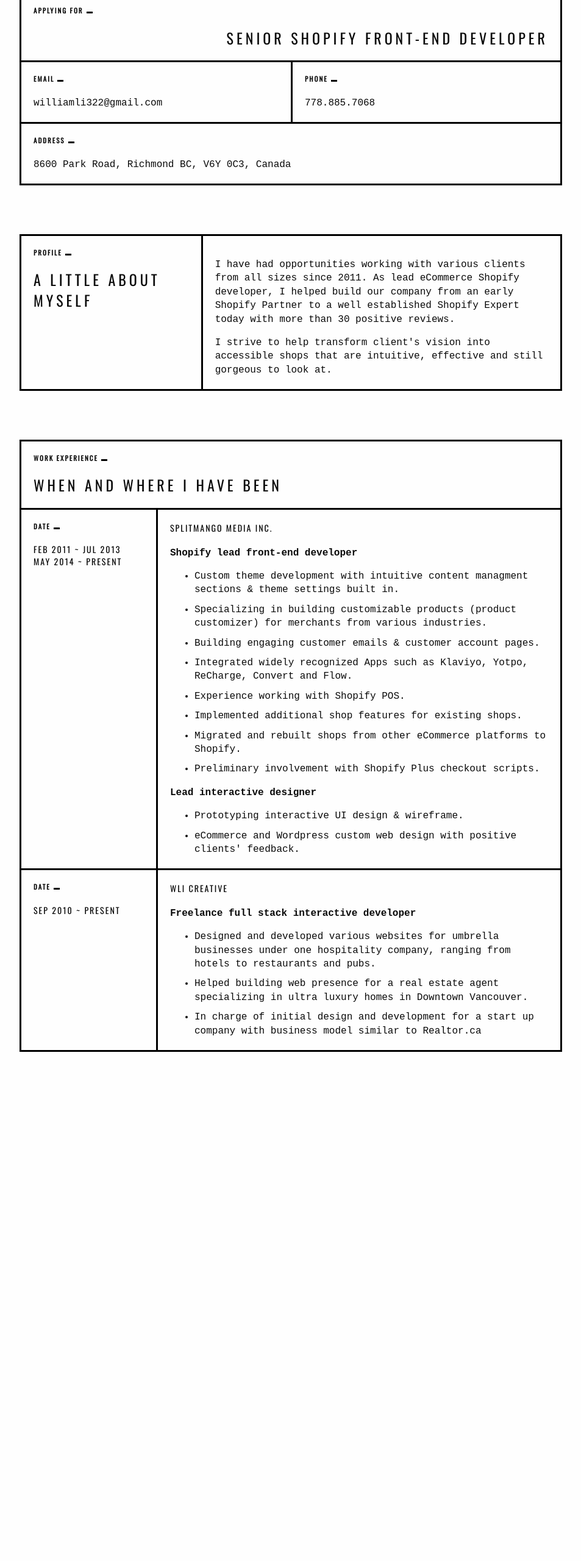
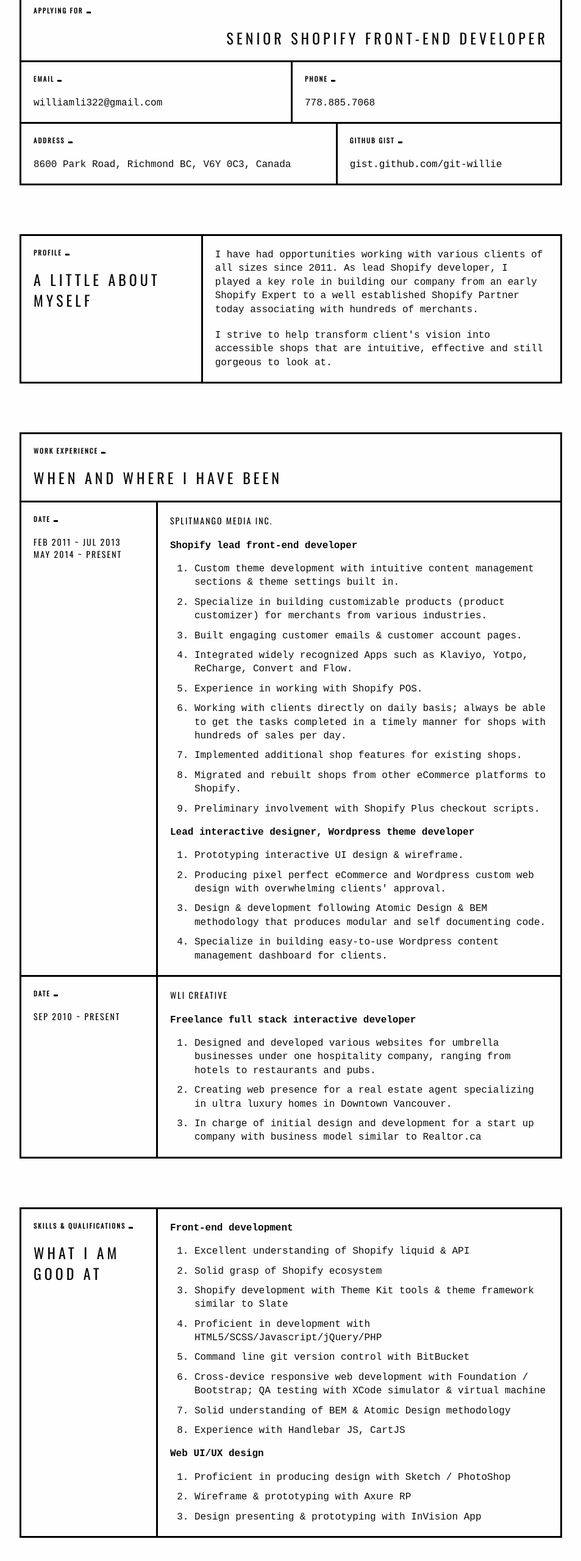
Before and after one commit to git-willie/resume, a plain HTML site: page index.html in a window 1280 px wide. Shown: the part 214-2774 px from the top of the page at 61% size, without its empty margins (163-1116 px from the left). Before the commit the page ends 1939 px from the top, so only its background shows below. Drawn offline with nearby package versions, Linux system fonts and the light colour scheme.

Commit message:
Complete resume v1

```diff
--- a/css/app.scss
+++ b/css/app.scss
@@ -4,6 +4,12 @@ body {
 	font-size: 16px;
 	font-family: 'Courier New', serif;
 	line-height: 1.4;
+	box-sizing: border-box;
+
+	a {
+		color: black;
+		text-decoration: none;
+	}
 }
 
 .grid-x {
@@ -14,6 +20,10 @@ body {
 	border: 3px solid black;
 	border-bottom: none;
 	margin: 80px 40px;
+	height: 100%;
+	*:last-child {
+		margin-bottom: 0;
+	}
 }
 
 .resume-frame__cell {
@@ -25,8 +35,20 @@ body {
 	border-left: 3px solid black;
 }
 
-*:last-child {
-	margin-bottom: 0;
+.client-logos {
+	text-align: center;
+	a {
+		display: inline-block;
+		margin: 20px 20px 0 20px;
+
+	}
+	img, svg {
+		width: 100%;
+		max-width: 100px;
+		max-height: 50px;
+		-webkit-filter: grayscale(100%); /* Safari 6.0 - 9.0 */
+		filter: grayscale(100%);
+	}
 }
 
 h1 {
@@ -71,7 +93,7 @@ h6 {
 		content: '';
 		display: inline-block;
 		margin-left: 5px;
-		width: 10px;
+		width: 7px;
 		height: 3px;
 		background-color: black;
 	}
@@ -84,6 +106,10 @@ li {
 	}
 }
 
+p {
+	margin: 0 0 20px 0;
+}
+
 .text-right {
 	text-align: right;
 }
--- a/index.html
+++ b/index.html
@@ -4,12 +4,13 @@
 		<meta charset="utf-8">
 		<meta http-equiv="x-ua-compatible" content="ie=edge">
 		<meta name="viewport" content="width=device-width, initial-scale=1.0">
-		<title>Foundation for Sites</title>
+		<title>Resume - William Li</title>
 		<link rel="stylesheet" href="css/app.css">
 		<link href="https://fonts.googleapis.com/css?family=Oswald&display=swap" rel="stylesheet">
 	</head>
 	<body>
 		<div class="grid-container">
+
 			<div class="resume-frame">
 				<div class="grid-x">
 					<div class="cell large-12">
@@ -41,10 +42,16 @@
 					</div>
 				</div>
 				<div class="grid-x">
-					<div class="cell large-12">
+					<div class="cell large-7">
 						<div class="resume-frame__cell">
 							<h6>Address</h6>
 							<div>8600 Park Road, Richmond BC, V6Y 0C3, Canada</div>
+						</div>
+					</div>
+					<div class="cell large-5">
+						<div class="resume-frame__cell--left-border">
+							<h6>GitHub Gist</h6>
+							<div><a href="https://gist.github.com/git-willie" target="_blank">gist.github.com/git-willie</a></div>
 						</div>
 					</div>
 				</div>
@@ -61,7 +68,7 @@
 					<div class="cell large-8">
 						<div class="resume-frame__cell--left-border">
 							<div>
-								<p>I have had opportunities working with various clients from all sizes since 2011. As lead eCommerce Shopify developer, I helped build our company from an early Shopify Partner to a well established Shopify Expert today with more than 30 positive reviews.</p>
+								<p>I have had opportunities working with various clients of all sizes since 2011. As lead  Shopify developer, I played a key role in building our company from an early Shopify Expert to a well established Shopify Partner today associating with hundreds of merchants.</p>
 
 								<p>I strive to help transform client's vision into accessible shops that are intuitive, effective and still gorgeous to look at.</p>
 							</div>
@@ -90,21 +97,24 @@
 						<div class="resume-frame__cell--left-border">
 							<h5>SplitMango Media Inc.</h5>
 							<div><strong>Shopify lead front-end developer</strong></div>
-							<ul>
-								<li>Custom theme development with intuitive content managment sections & theme settings built in.</li>
-								<li>Specializing in building customizable products (product customizer) for merchants from various industries.</li>
-								<li>Building engaging customer emails & customer account pages.</li>
+							<ol>
+								<li>Custom theme development with intuitive content management sections & theme settings built in.</li>
+								<li>Specialize in building customizable products (product customizer) for merchants from various industries.</li>
+								<li>Built engaging customer emails & customer account pages.</li>
 								<li>Integrated widely recognized Apps such as Klaviyo, Yotpo, ReCharge, Convert and Flow.</li>
-								<li>Experience working with Shopify POS.</li>
+								<li>Experience in working with Shopify POS.</li>
+								<li>Working with clients directly on daily basis; always be able to get the tasks completed in a timely manner for shops with hundreds of sales per day.</li>
 								<li>Implemented additional shop features for existing shops.</li>
 								<li>Migrated and rebuilt shops from other eCommerce platforms to Shopify.</li>
 								<li>Preliminary involvement with Shopify Plus checkout scripts.</li>
-							</ul>
-							<div><strong>Lead interactive designer</strong></div>
-							<ul>
+							</ol>
+							<div><strong>Lead interactive designer, Wordpress theme developer</strong></div>
+							<ol>
 								<li>Prototyping interactive UI design & wireframe.</li>
-								<li>eCommerce and Wordpress custom web design with positive clients' feedback.</li>
-							</ul>
+								<li>Producing pixel perfect eCommerce and Wordpress custom web design with overwhelming clients' approval.</li>
+								<li>Design & development following Atomic Design & BEM methodology that produces modular and self documenting code.</li>
+								<li>Specialize in building easy-to-use Wordpress content management dashboard for clients.</li>
+							</ol>
 						</div>
 					</div>
 				</div>
@@ -121,16 +131,72 @@
 							<h5>WLi Creative</h5>
 							<div><strong>Freelance full stack interactive developer</strong></div>
 							<div>
-								<ul>
+								<ol>
 									<li>Designed and developed various websites for umbrella businesses under one hospitality company, ranging from hotels to restaurants and pubs.</li>
-									<li>Helped building web presence for a real estate agent specializing in ultra luxury homes in Downtown Vancouver.</li>
+									<li>Creating web presence for a real estate agent specializing in ultra luxury homes in Downtown Vancouver.</li>
 									<li>In charge of initial design and development for a start up company with business model similar to Realtor.ca</li>
-								</ul>
+								</ol>
 							</div>
 						</div>
 					</div>
 				</div>
+			</div>
 
+			<div class="resume-frame">
+				<div class="grid-x">
+					<div class="cell large-3">
+						<div class="resume-frame__cell">
+							<h6>Skills & Qualifications</h6>
+							<h3>What I am good at</h3>
+						</div>
+					</div>
+					<div class="cell large-9">
+						<div class="resume-frame__cell--left-border">
+							<div><strong>Front-end development</strong></div>
+							<ol>
+								<li>Excellent understanding of Shopify liquid & API</li>
+								<li>Solid grasp of Shopify ecosystem</li>
+								<li>Shopify development with Theme Kit tools & theme framework similar to Slate</li>
+								<li>Proficient in development with HTML5/SCSS/Javascript/jQuery/PHP</li>
+								<li>Command line git version control with BitBucket</li>
+								<li>Cross-device responsive web development with Foundation / Bootstrap; QA testing with XCode simulator & virtual machine</li>
+								<li>Solid understanding of BEM & Atomic Design methodology</li>
+								<li>Experience with Handlebar JS, CartJS</li>
+							</ol>
+							<div><strong>Web UI/UX design</strong></div>
+							<ol>
+								<li>Proficient in producing design with Sketch / PhotoShop</li>
+								<li>Wireframe & prototyping with Axure RP</li>
+								<li>Design presenting & prototyping with InVision App</li>
+							</ol>
+						</div>
+					</div>
+				</div>
+			</div>
+
+			<div class="resume-frame">
+				<div class="grid-x">
+					<div class="cell large-12">
+						<div class="resume-frame__cell">
+							<h6>Notable Clients</h6>
+						</div>
+					</div>
+
+					<div class="cell large-12">
+						<div class="resume-frame__cell client-logos">
+							<a href="https://www.priorsnow.com/" target="_blank"><img src="img/prior.png" alt="Prior" /></a>
+							<a href="https://uptonbelts.com/" target="_blank"><img src="img/upton.png" alt="Upton" /></a>
+							<a href="https://treehut.co/products/customized-all-wooden-strap-wood-watch" target="_blank"><img src="img/treehut.svg" alt="TreeHut" /></a>
+							<a href="https://triarchy.com/" target="_blank"><img src="img/triarchy.svg" alt="triarchy" /></a>
+							<a href="https://www.rockychoc.com/" target="_blank"><img src="img/rcmf.png" style="max-width: 160px" alt="RMC" /></a>
+							<a href="#" target="_blank"><img src="img/sja.png" alt="sja" /></a>
+							<a href="https://elysiancoffee.com/" target="_blank"><img src="img/elysian.svg" alt="elysian" /></a>
+							<a href="https://bornnorthamerica.com/" target="_blank"><img src="img/born.svg" alt="born" /></a>
+							<a href="https://power2max.cc/" target="_blank"><img src="img/power2max.png" alt="power2max" /></a>
+							<a href="https://www.mcsweeneys.ca/" target="_blank"><img src="img/mcsweeneys.jpg" style="max-width: 160px" alt="mcsweeneys" /></a>
+						</div>
+					</div>
+				</div>
 			</div>
 
 		</div>
```
Also changed, not shown: css/app.css, img/born.svg (added), img/elysian.svg (added), img/mcsweeneys.jpg (added), img/power2max.png (added), img/prior.png (added), img/rcmf.png (added), img/sja.png (added), img/treehut.svg (added), img/triarchy.svg (added), img/upton.png (added), 1 other file.
